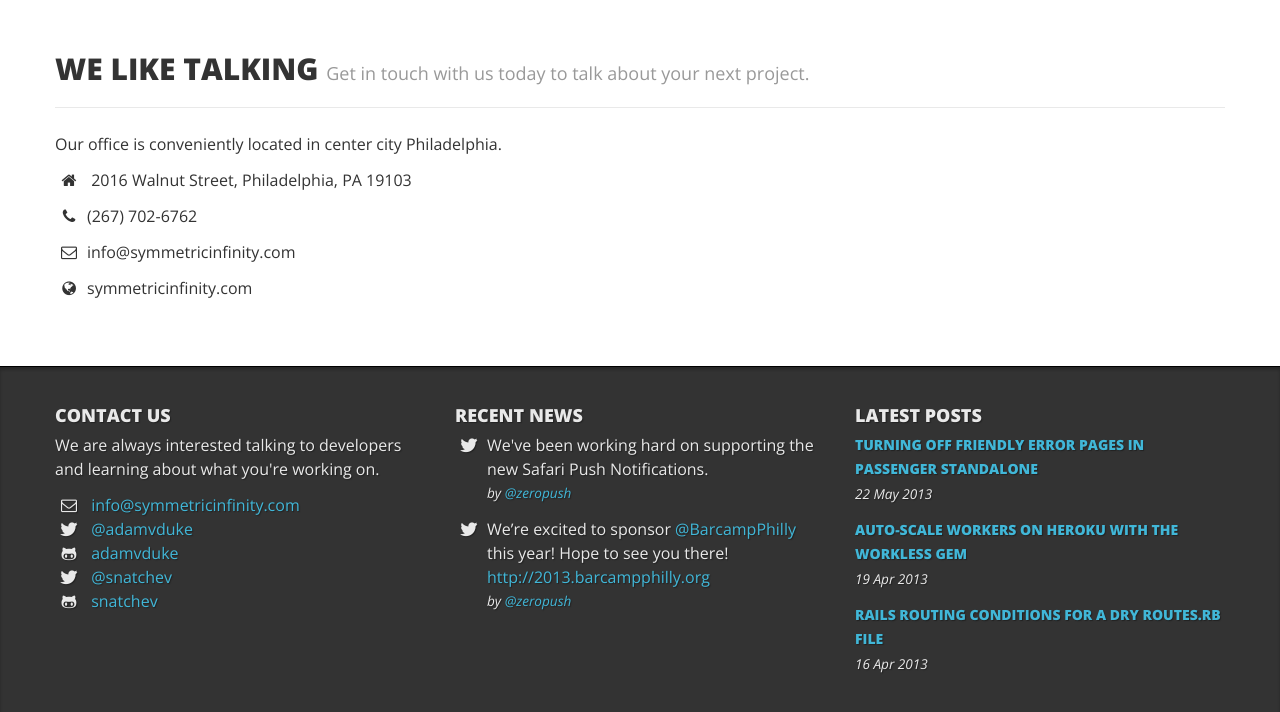
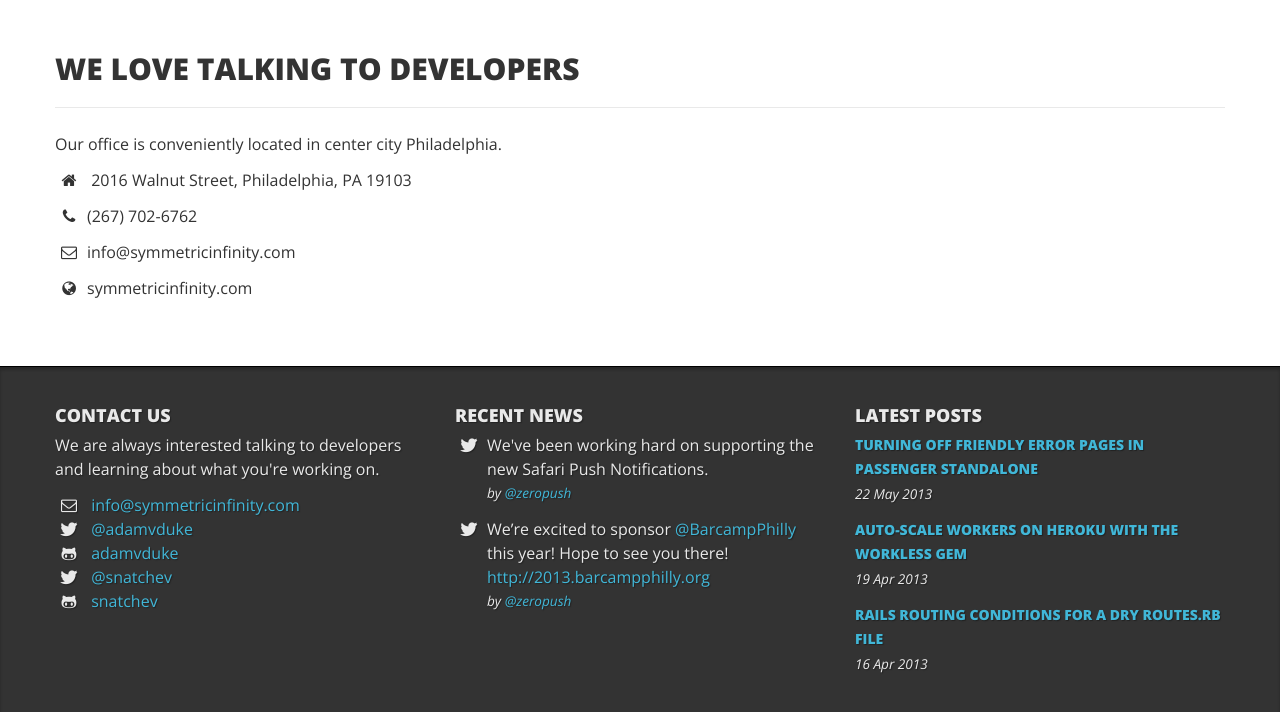
Before and after one commit to SymmetricInfinity/symmetricinfinity.github.com, a Jekyll site: the page built from contact.html, in a window 1280 px wide and 1298 px high. Shown: the part 580-1292 px from the top of the window. Built offline with Jekyll 4.4.1, drawn with Linux system fonts in a browser that asks for light colours; Markdown is read by kramdown in place of the engine named in the settings.

Commit message:
consulting --

```diff
--- a/contact.html
+++ b/contact.html
@@ -13,8 +13,7 @@ active_id: contact
   <div class="container">
     <div class="page-header">
       <h1>
-        We like talking
-        <small>Get in touch with us today to talk about your next project.</small>
+        We love talking to developers
       </h1>
     </div>
     <div class="row-fluid">
```
